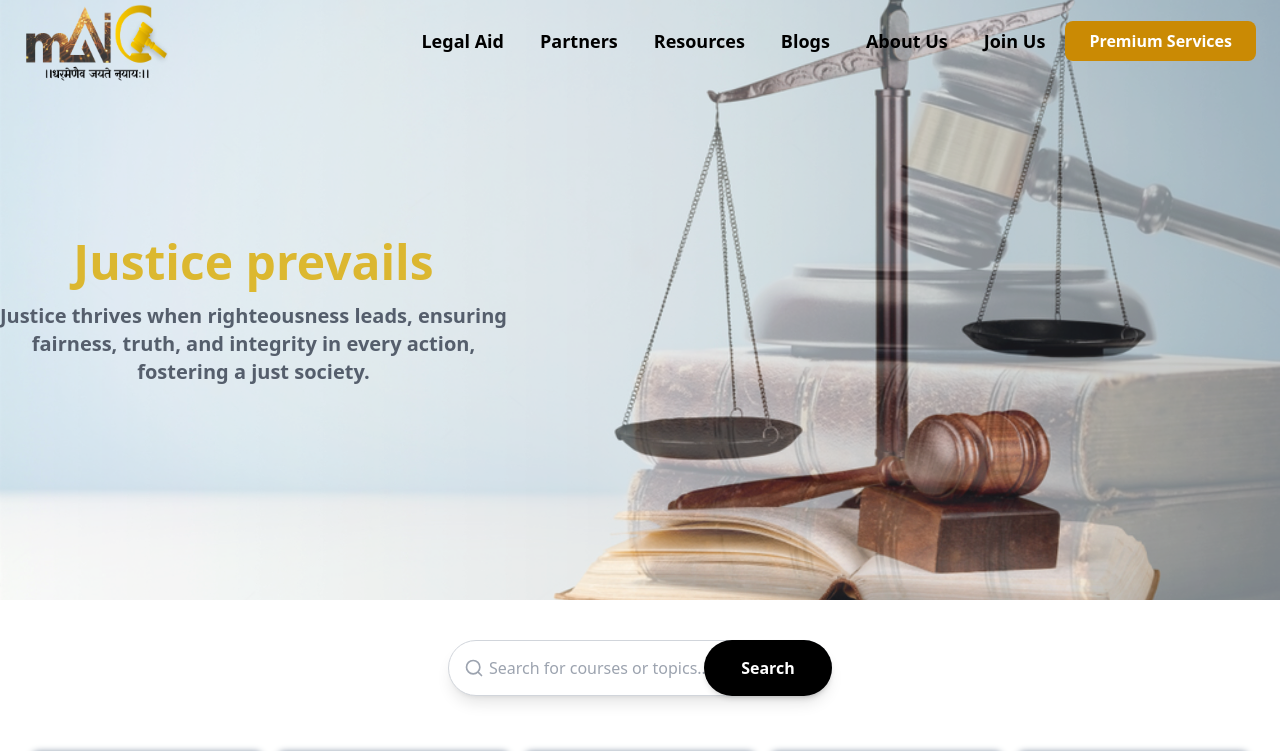
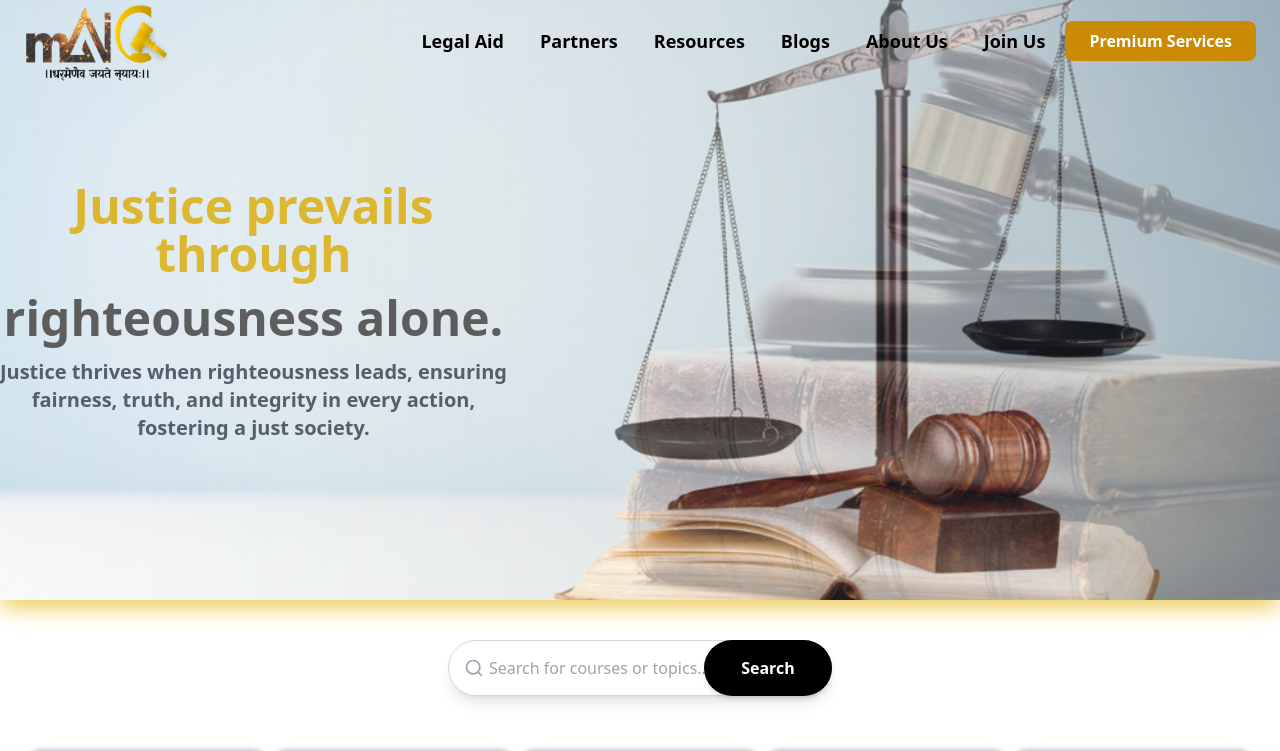
Before and after one commit to idcindia/mAI-Court, a Next.js app: page / in a window 1280 px wide. Shown: the top 751 px of the page. Built offline with nearby package versions, Linux system fonts and the light colour scheme.

Commit message:
create highlight section in images

```diff
--- a/src/app/components/common/Header.js
+++ b/src/app/components/common/Header.js
@@ -13,16 +13,19 @@ export default function Header() {
     {
       src: "/Assests/newlaw.jpeg",
       title: "Your Legal Companion ",
+      highlight: "Powered by AI",
       description: "Simplifying legal complexities with AI-powered solutions, providing personalized guidance and efficient support for your needs.",
     },
     {
       src: "/Assests/web2.jpg",
-      title:"Justice prevails",
+      title:"Justice prevails through",
+      highlight: "righteousness alone.",
       description: "Justice thrives when righteousness leads, ensuring fairness, truth, and integrity in every action, fostering a just society.",
     },
     {
       src: "/Assests/web3.jpg",
       title:"।। धर्मेणैव जयते न्यायः।।",
+
       description: "Exploring new horizons through innovation and wisdom, committed to advancing knowledge with integrity and purpose for all.",
     },
   ];
@@ -193,7 +196,7 @@ export default function Header() {
 
       {/* Background Image and Title Section */}
       <div
-        className={`relative w-full h-[600px] qshadow-[0px_10px_20px_5px_#a0aec0] bg-cover  bg-no-repeat bg-center transition-all duration-1000 ${
+        className={`relative w-full h-[600px] shadow-[0px_10px_20px_-2px_#ecc94b] bg-cover  bg-no-repeat bg-center transition-all duration-1000 ${
           isAnimating ? "opacity-100" : "opacity-0"
         }`}
         style={{
@@ -207,6 +210,7 @@ export default function Header() {
           }`}
         >
           <h1 className="lg:text-5xl text-[2rem] font-bold mb-4 text-[#D8AC09]">{images[currentImage].title}</h1>
+          <h2 className="lg:text-5xl text-[2rem] font-bold mb-4 text-[#414040]">{images[currentImage].highlight}</h2>
           <p className="lg:text-xl text-lg font-semibold text-gray-700">{images[currentImage].description}</p>
         </div>
       </div>
```
